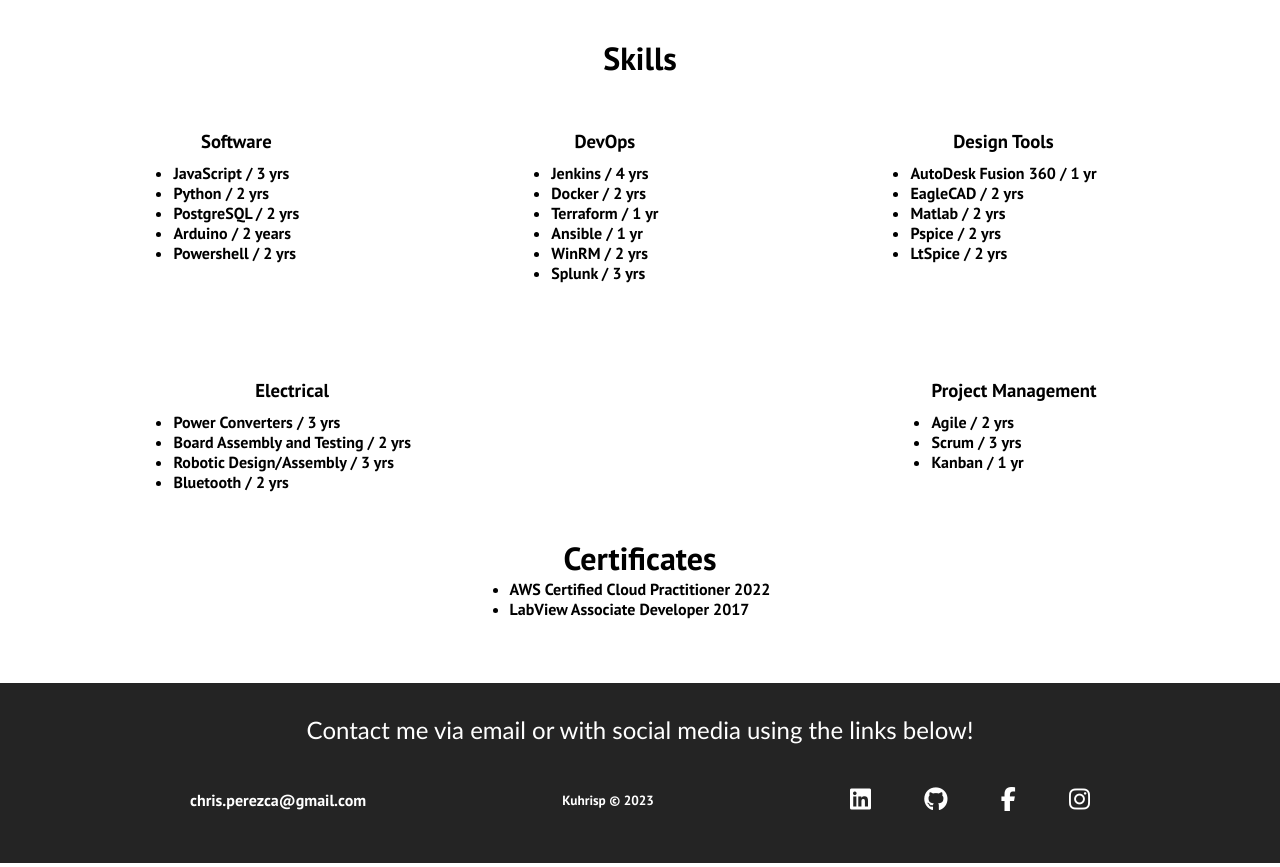
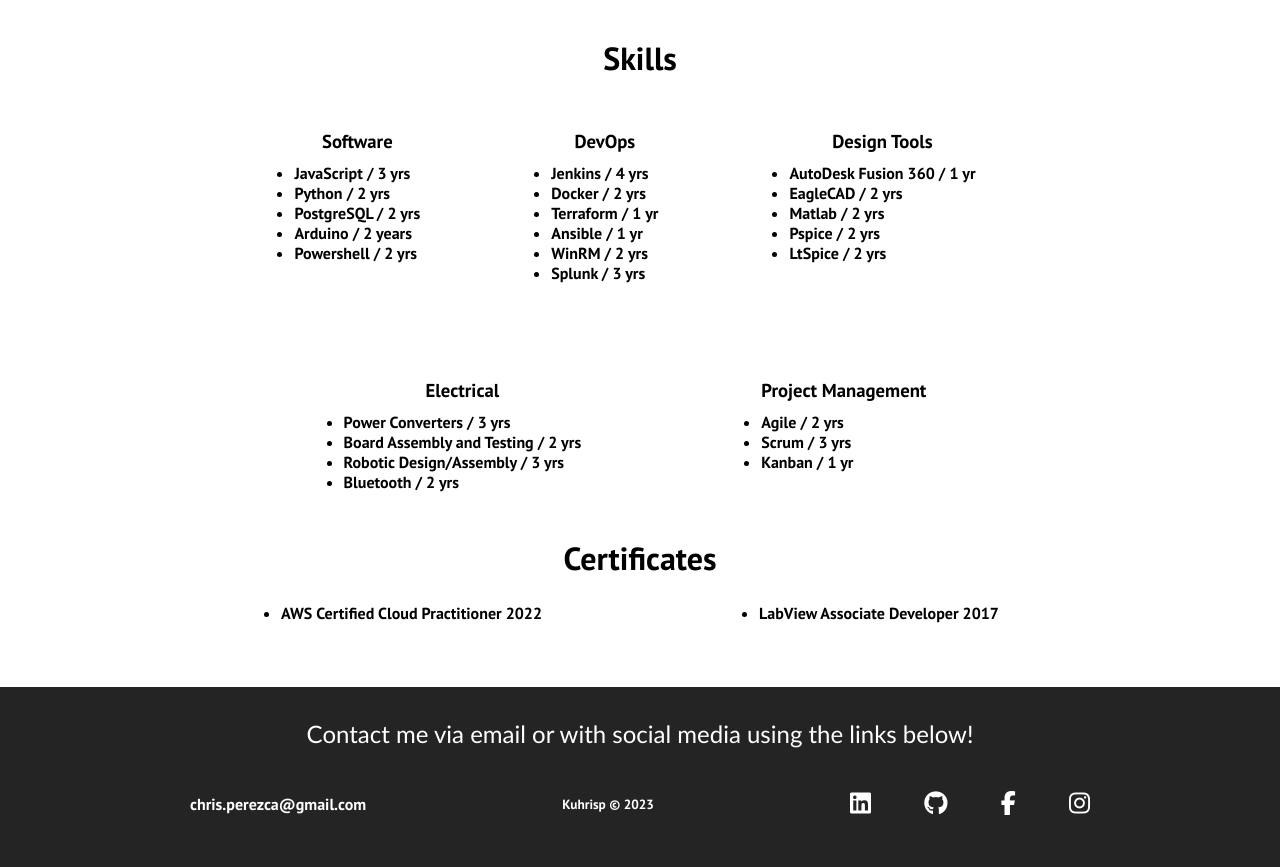
Before and after one commit to chrispyperez2/Project-Chrispy, a React (Create React App) app: page /skills in a window 1280 px wide. Shown: the part 1640-2507 px from the top of the page. Built offline with nearby package versions, Linux system fonts and the light colour scheme.

Commit message:
adjusted spacing to look better

```diff
--- a/src/components/SkillCards.css
+++ b/src/components/SkillCards.css
@@ -13,6 +13,16 @@
 
 p.experience__content  {
   text-align: center;
+}
+
+.certificates {
+  display: flex;
+  justify-content: space-evenly;
+  margin-top: 24px;
+}
+
+.certificates__wrapper {
+  margin: 0 auto;
 }
 
 .skills__and__experience__container {
@@ -50,7 +60,7 @@
   display: flex;
   flex-direction: row;
   margin: 50px 0 45px;
-  justify-content: space-between;
+  justify-content: space-evenly;
 }
 
 .skills__tree__container {
--- a/src/components/SkillCards.js
+++ b/src/components/SkillCards.js
@@ -110,18 +110,19 @@
               </ul>
             </div>
           </div>
-
         </div>
-          <div className=''>
-            <h1>Certificates</h1>
-            <ul>
-              <li>AWS Certified Cloud Practitioner 2022</li>
-              <li>LabView Associate Developer 2017</li>
-            </ul>
-          </div>
       </div>
 
-    </div>
+        <div className='certifiates__wrapper'>
+          <h1>Certificates</h1>
+          <ul className='certificates'>
+            <li>AWS Certified Cloud Practitioner 2022</li>
+            <li>LabView Associate Developer 2017</li>
+          </ul>
+        </div>
+      </div>
+
+
   )
 }
 
```
